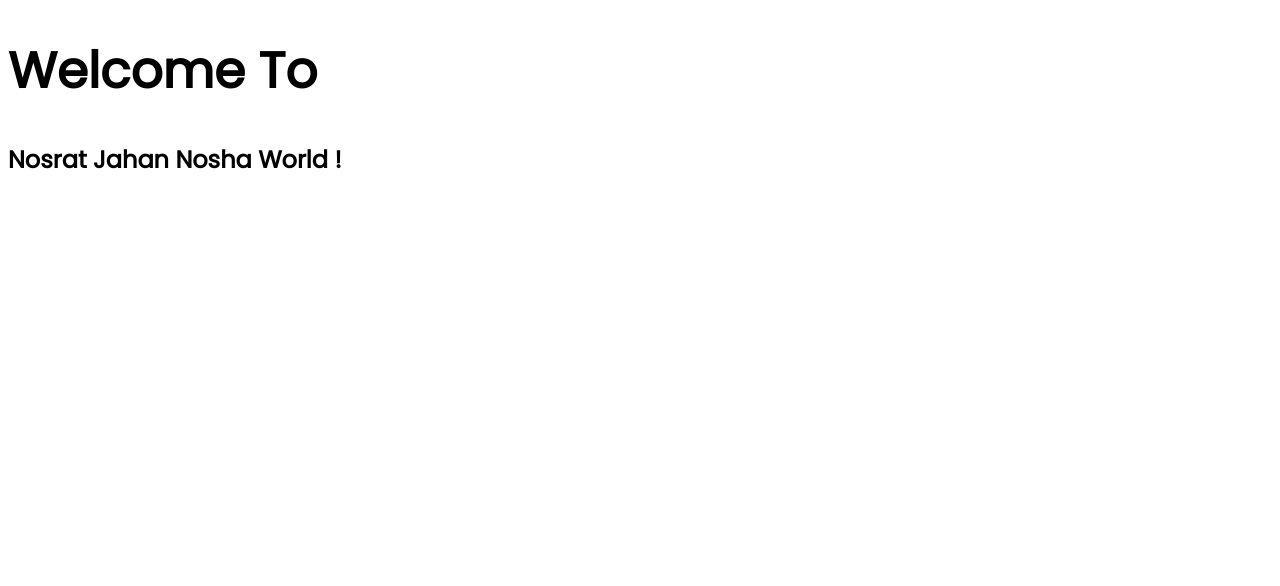
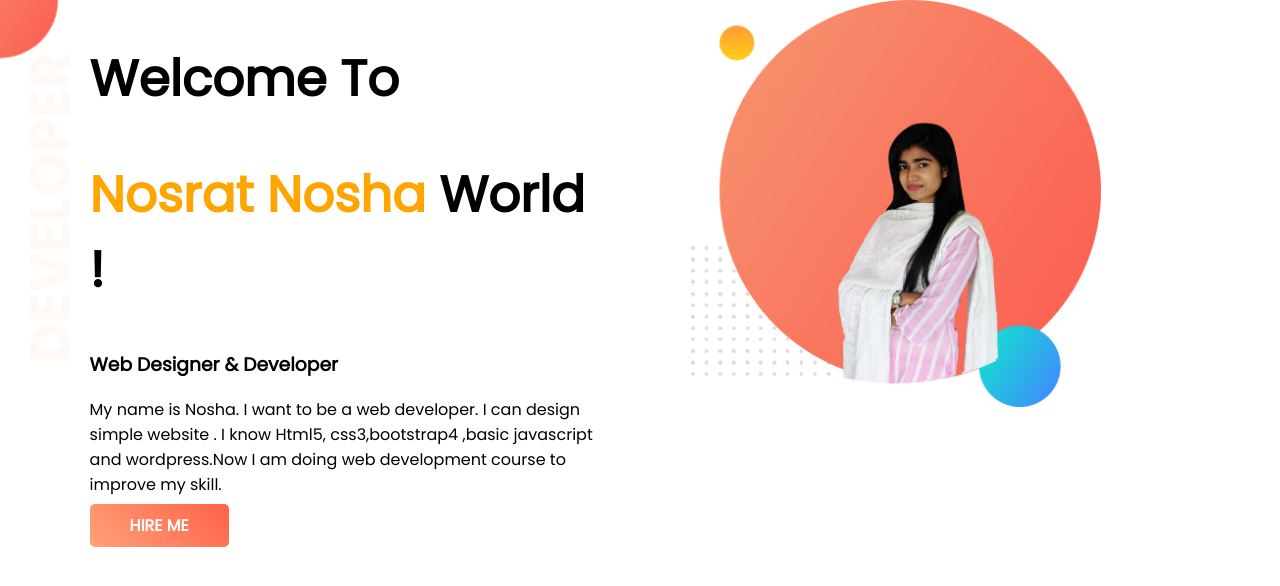
Before and after one commit to nosrat-nosha/developer-portfolio, a plain HTML site: page index.html in a window 1280 px wide. Drawn offline with Linux system fonts and the light colour scheme.

Commit message:
top banner added

```diff
--- a/css/style.css
+++ /dev/null
@@ -1,6 +0,0 @@
-body{
-    font-family: 'Poppins', sans-serif;
-}
-h1{
-    font-size: 50px;
-}
--- a/index.html
+++ b/index.html
@@ -1,5 +1,6 @@
 <!DOCTYPE html>
 <html lang="en">
+
 <head>
     <meta charset="UTF-8">
     <meta http-equiv="X-UA-Compatible" content="IE=edge">
@@ -9,10 +10,30 @@
     <link rel="preconnect" href="https://fonts.gstatic.com" crossorigin>
     <link href="https://fonts.googleapis.com/css2?family=Poppins&display=swap" rel="stylesheet">
     <title>Developer Portfolio</title>
-    <link rel="stylesheet" href="css/style.css">
+    <link rel="stylesheet" href="style.css">
 </head>
+
 <body>
-  <h1>Welcome To</h1>
-  <h2>Nosrat Jahan Nosha World !</h2>
+    <section class="top-banner">
+        <div class="half-width">
+            <h1>Welcome To</h1>
+            <h1><span class="orange-color">Nosrat Nosha</span> World !</h1>
+            <h3>Web Designer & Developer</h3>
+            <p>My name is Nosha. I want to be a web developer. I can design simple website . I know Html5,
+                css3,bootstrap4
+                ,basic javascript and wordpress.Now I am doing web development course to improve my skill.</p>
+            <a class="link-button" target="blank" href="https://github.com/nosrat-nosha">HIRE ME</a>
+        </div>
+        <div class="half-width">
+            <img src="img/my-bg (1).png" alt="">
+        </div>
+
+    </section>
+
+
+
+
+
 </body>
+
 </html>
--- /dev/null
+++ b/style.css
@@ -0,0 +1,36 @@
+body{
+    margin: 0;
+    font-family: 'Poppins', sans-serif;
+}
+
+.top-banner{
+    background-image: url(../img/top-banner.jpg) !important;
+    background-repeat: no-repeat;
+}
+
+.half-width{
+    width:40%;
+
+    margin-left: 5%;
+    padding-left: 2%;
+}
+h1{
+    font-size: 50px;
+}
+h1 span{
+    color: orange;
+}
+.half-width img{
+    width: 80%;
+}
+.link-button{
+    text-decoration: none;
+    background: linear-gradient(45deg, lightsalmon, tomato);
+    padding: 10px 40px;
+    border-radius: 5px;
+    color: white;
+    font-weight: 700;
+}
+section{
+    display: flex;
+}
```
Also changed, not shown: img/top-banner.jpg (renamed from img/top-banner.png).
